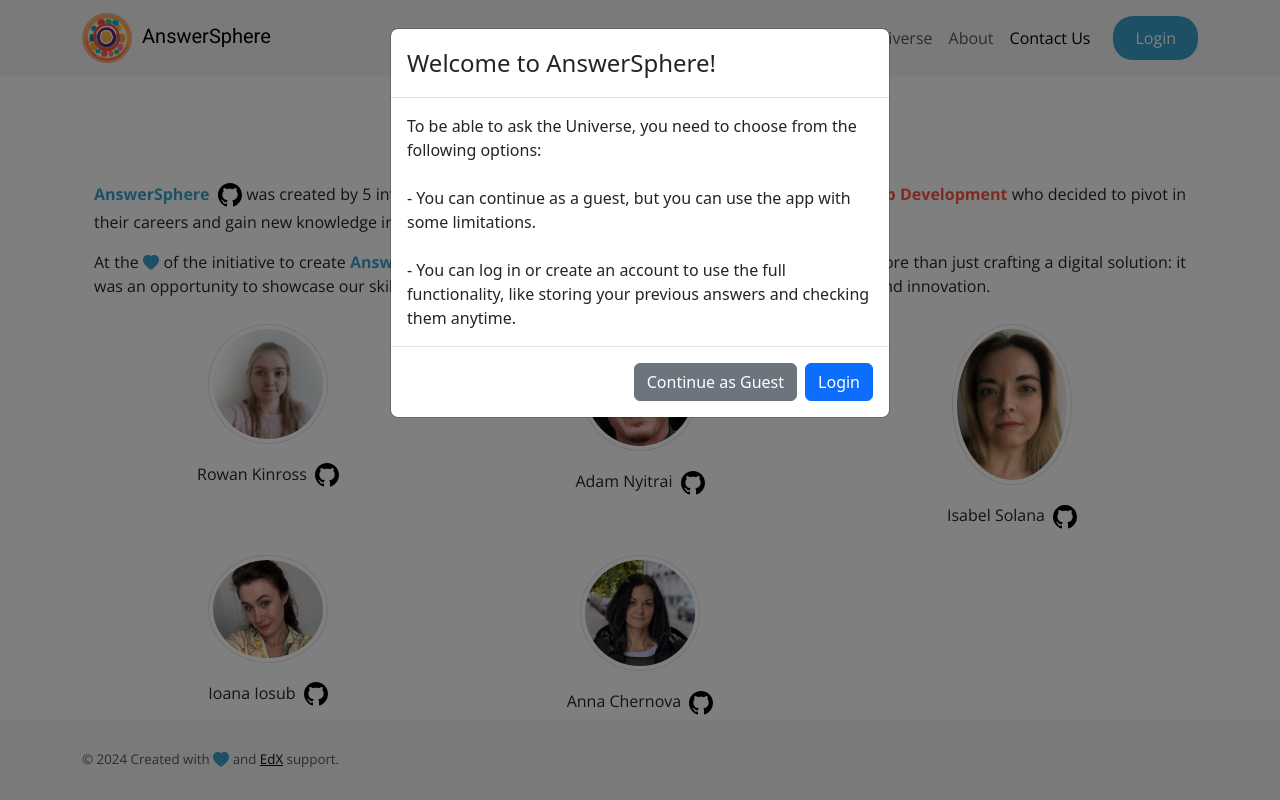
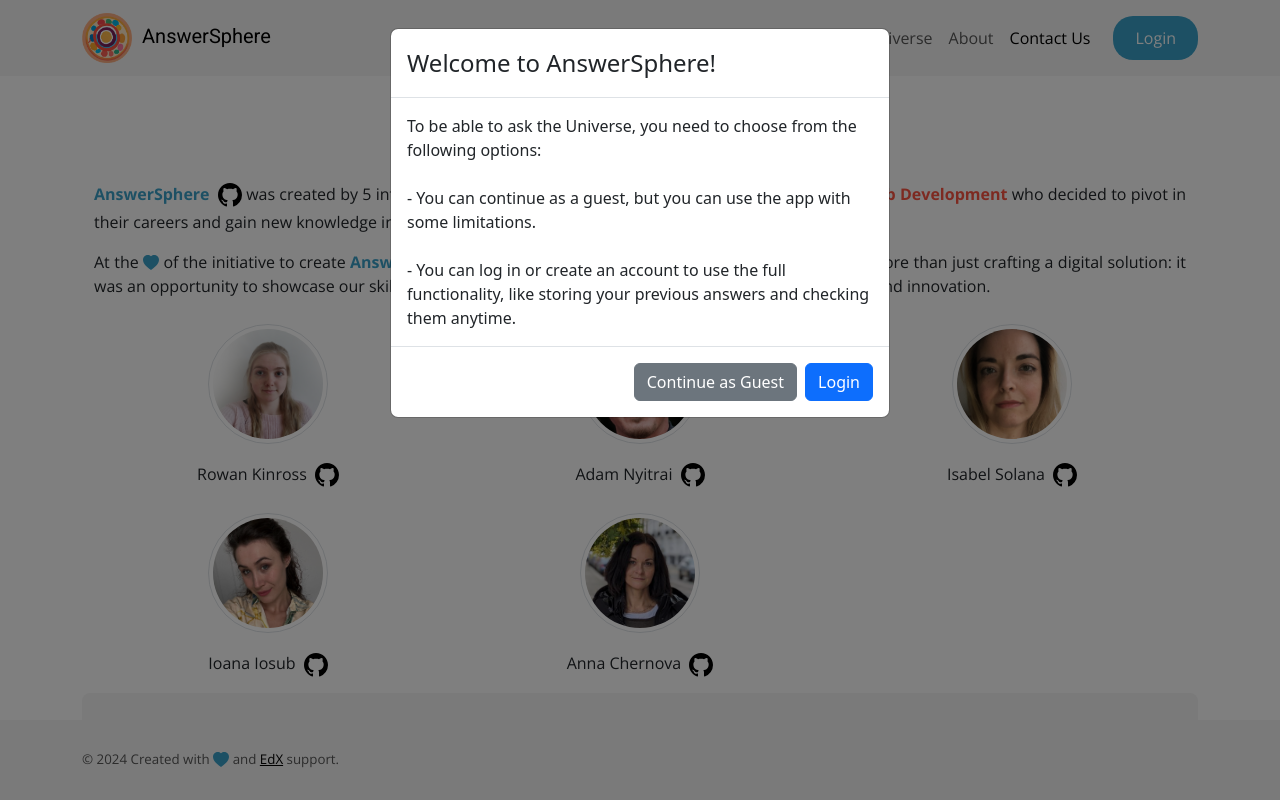
Before and after one commit to nyitrai87/answersphere, a React (Vite) app: page /contact in a window 1280 px wide. Shown: the top 800 px of the page. Built offline with nearby package versions, Linux system fonts and the light colour scheme; no server answers.

Commit message:
fixed avatars circles

```diff
--- a/src/components/Contact/index.css
+++ b/src/components/Contact/index.css
@@ -11,8 +11,8 @@
 }
 
 .smaller-avatar {
-  width: 120px;
-  height: 120px;
+  width: 120px!important;
+  height: 120px!important;
   margin: 10px;
   object-fit: cover;
 }
```
